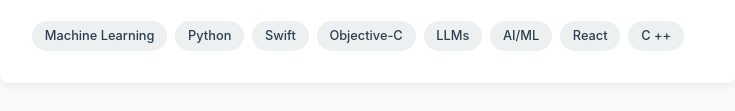
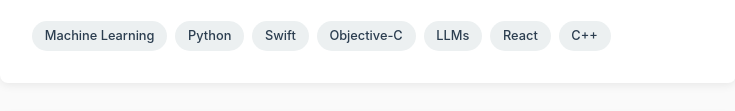
Before and after one commit to nithinrgaddam/nithin.ai, a plain HTML site: page index.html in a window 1280 px wide. Shown: the part 574-685 px from the top of the page, without its empty margins (272-1007 px from the left). Drawn offline with Linux system fonts and the light colour scheme.

Commit message:
skills updated

```diff
--- a/index.html
+++ b/index.html
@@ -252,9 +252,8 @@
                 <span class="skill-tag">Swift</span>
                 <span class="skill-tag">Objective-C</span>
                 <span class="skill-tag">LLMs</span>
-                <span class="skill-tag">AI/ML</span>
                 <span class="skill-tag">React</span>
-                <span class="skill-tag">C ++</span>
+                <span class="skill-tag">C++</span>
             </div>
         </section>
 
```
